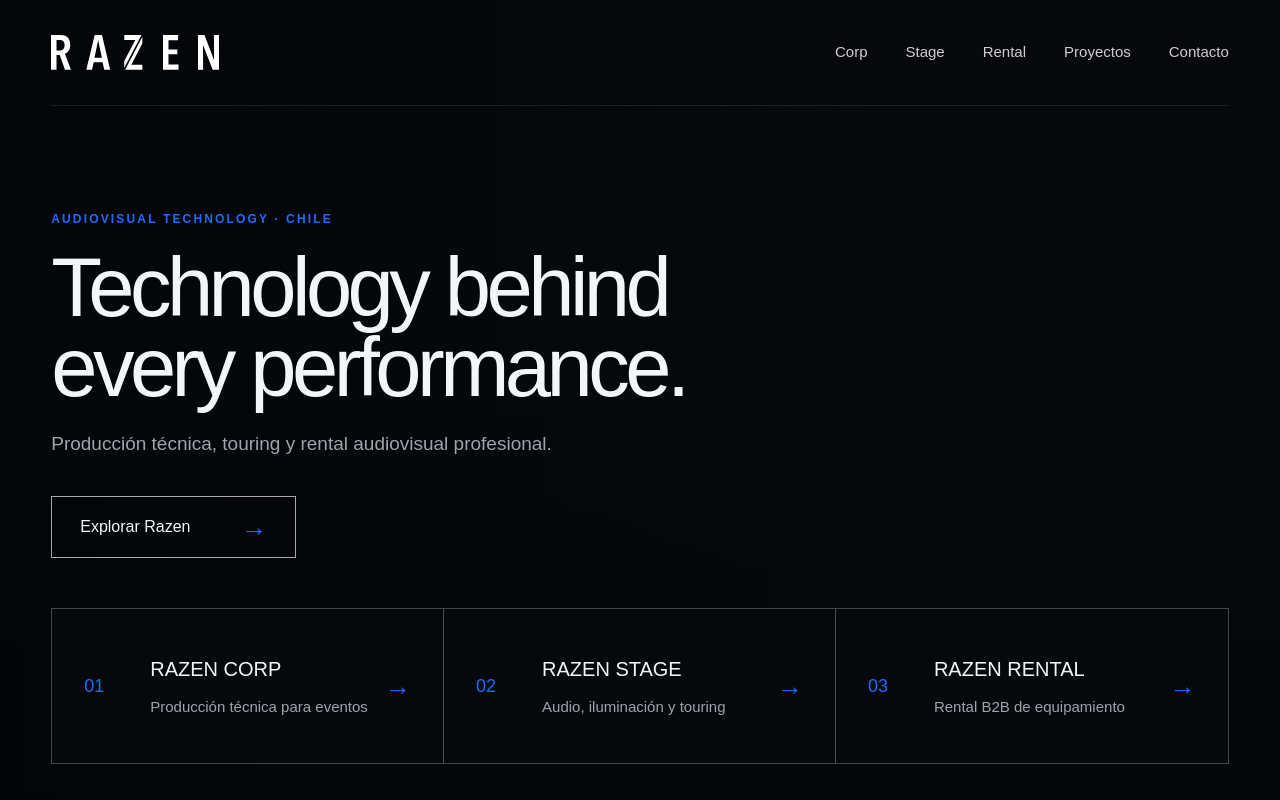
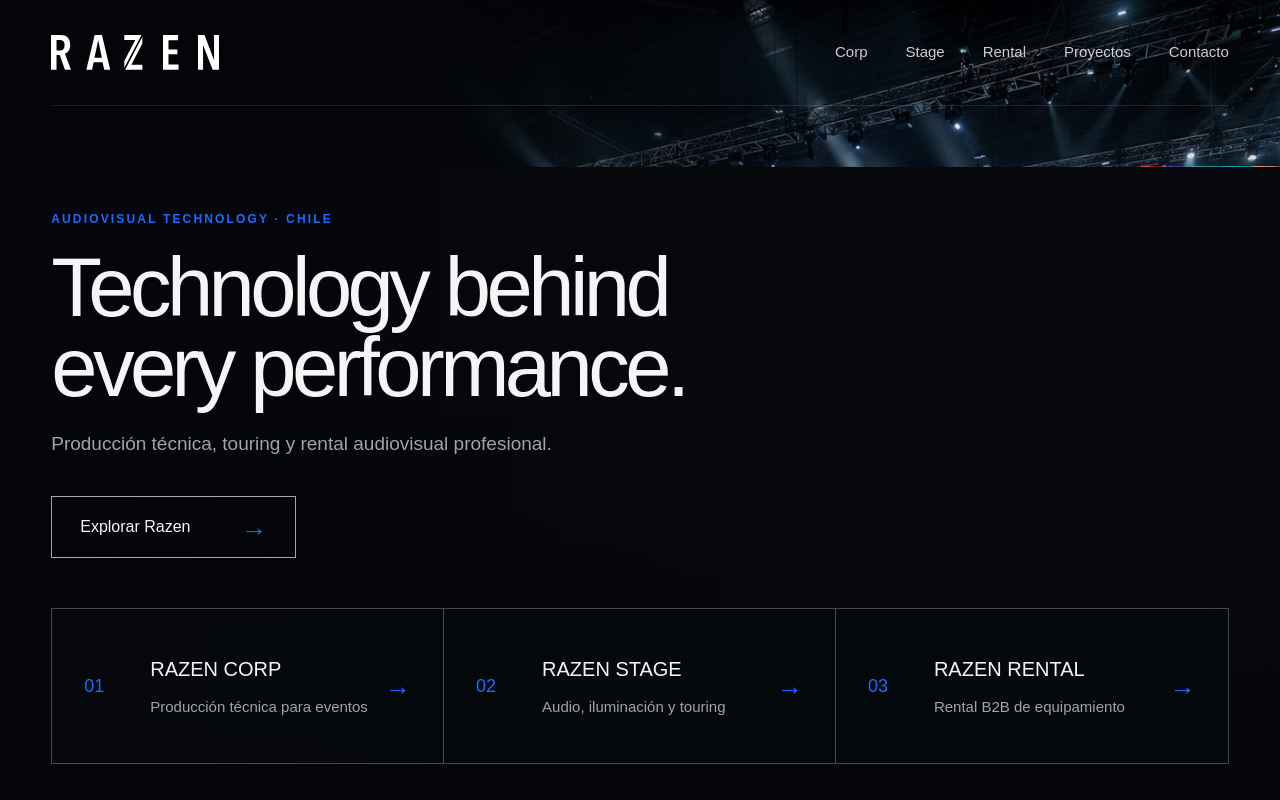
Before and after one commit to raimundozamora/razen-website, a Next.js app: page / in a window 1280 px wide. Shown: the top 800 px of the page. Built offline with nearby package versions, Linux system fonts and the light colour scheme.

Commit message:
Force hero artwork to cover the full viewport

```diff
--- a/app/globals.css
+++ b/app/globals.css
@@ -8,7 +8,7 @@
 .shell { width:min(100% - 8vw, 1500px); margin-inline:auto; }
 
 .hero { min-height:100svh; position:relative; display:flex; flex-direction:column; overflow:hidden; background:#07090c; }
-.hero-image { position:absolute; inset:0; z-index:0; width:100%; height:100%; object-fit:cover; object-position:center; }
+.hero-image { position:absolute; inset:0; z-index:0; background:url('/hero-razen.png') center/cover no-repeat; }
 .hero::before { content:""; position:absolute; inset:0; z-index:1; background:linear-gradient(90deg,rgba(3,5,8,.94) 0%,rgba(4,6,9,.72) 34%,rgba(3,5,8,.08) 72%),linear-gradient(0deg,rgba(3,5,8,.72) 0%,transparent 52%); }
 .header { height:106px; display:flex; align-items:center; justify-content:space-between; position:relative; z-index:3; border-bottom:1px solid rgba(255,255,255,.1); }
 .brand img { width:168px; height:auto; filter:grayscale(1) brightness(0) invert(1); display:block; }
```
